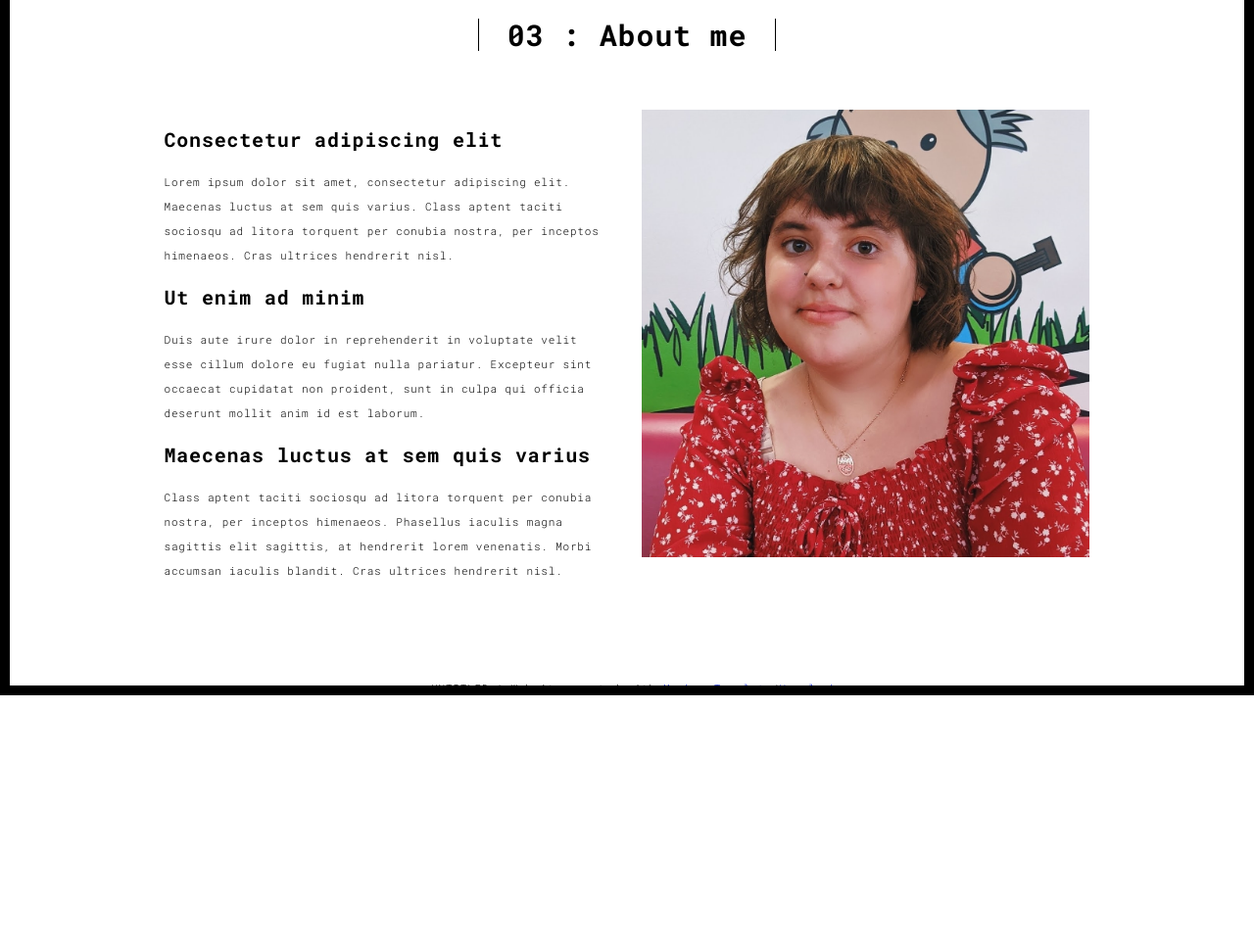
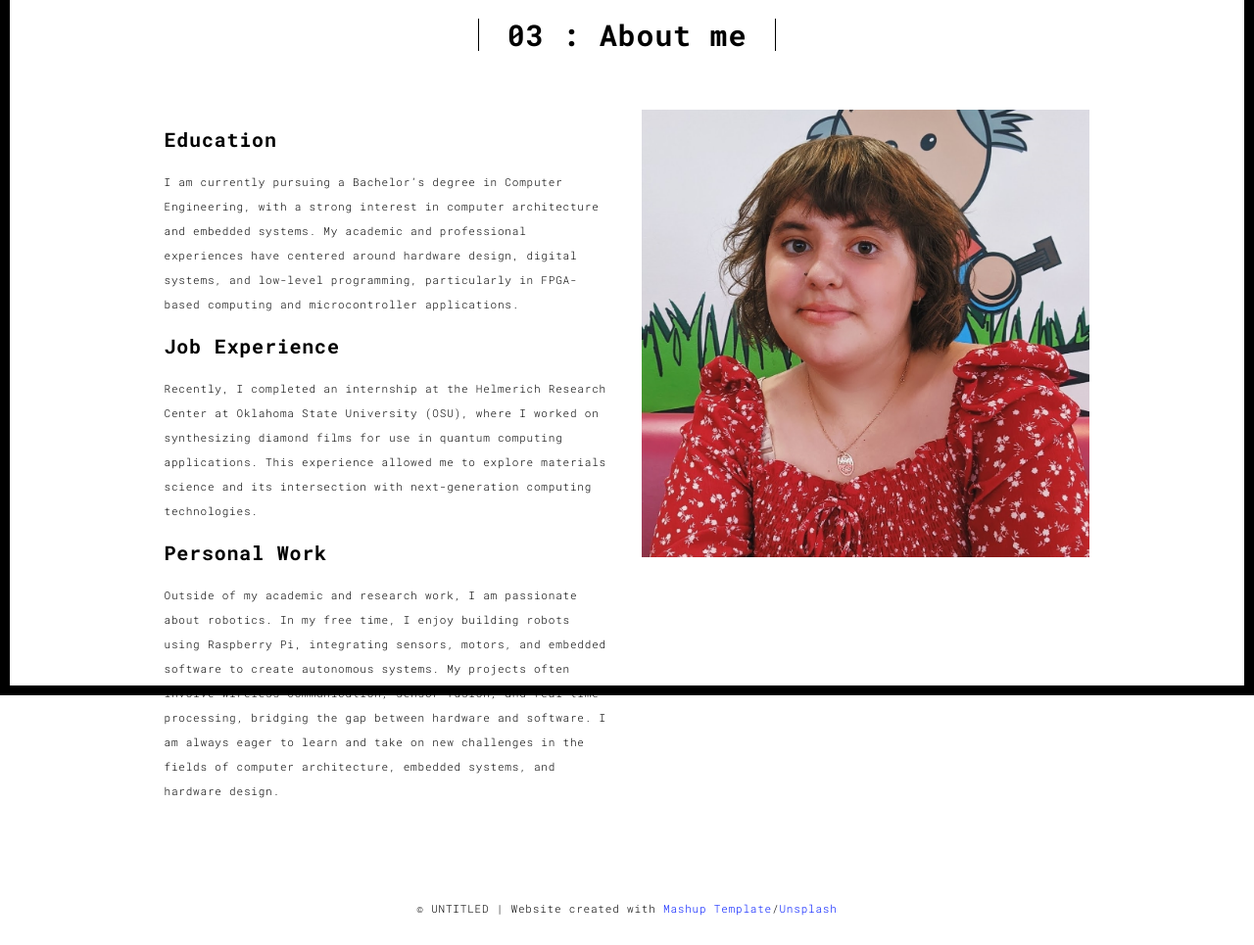
Before and after one commit to astromariia/portfo, a Flask app: page /about.html in a window 1280 px wide. Shown: the part 90-1055 px from the top of the page at 98% size. Before the commit the page ends 800 px from the top, so only its background shows below. Run offline with Flask 2, Linux system fonts and the light colour scheme; some libraries are stand-ins or nearby versions.

Commit message:
updated content, still need to work on profile picture in About

```diff
--- a/templates/about.html
+++ b/templates/about.html
@@ -17,7 +17,7 @@
 
   <title>About Me</title>
 
-<link href="./static/main.3f6952e4.css" rel="stylesheet"></head>
+<link href="./static/my.css" rel="stylesheet"></head>
 
 <body class="">
 <div id="site-border-left"></div>
@@ -61,16 +61,27 @@
             <div class="col-md-10 col-md-offset-1">
               <div class="row">
                 <div class="col-xs-12 col-md-6">
-                  <h3>Consectetur adipiscing elit</h3>
-                  <p>Lorem ipsum dolor sit amet, consectetur adipiscing elit. Maecenas luctus at sem quis varius.
-                  Class aptent taciti sociosqu ad litora torquent per conubia nostra, per inceptos himenaeos. Cras ultrices hendrerit nisl.</p>
-                  <h3>Ut enim ad minim </h3>
-                  <p>Duis aute irure dolor in reprehenderit in voluptate velit esse
-                  cillum dolore eu fugiat nulla pariatur. Excepteur sint occaecat cupidatat non
-                  proident, sunt in culpa qui officia deserunt mollit anim id est laborum.
-                  <h3>Maecenas luctus at sem quis varius</h3>
-                  <p>
-                  Class aptent taciti sociosqu ad litora torquent per conubia nostra, per inceptos himenaeos. Phasellus iaculis magna sagittis elit sagittis, at hendrerit lorem venenatis. Morbi accumsan iaculis blandit. Cras ultrices hendrerit nisl.</p>
+                  <h3>Education</h3>
+                  <p>I am currently pursuing a Bachelor’s degree in Computer Engineering,
+                     with a strong interest in computer architecture and embedded systems.
+                      My academic and professional experiences have centered around hardware
+                      design, digital systems, and low-level programming, particularly in
+                      FPGA-based computing and microcontroller applications.</p>
+                  <h3>Job Experience </h3>
+                  <p>Recently, I completed an internship at the Helmerich Research Center
+                    at Oklahoma State University (OSU), where I worked on synthesizing diamond
+                    films for use in quantum computing applications. This experience allowed me
+                    to explore materials science and its intersection with next-generation computing
+                     technologies.</p>
+                  <h3>Personal Work</h3>
+                  <p>Outside of my academic and research work, I am passionate about robotics. In
+                    my free time, I enjoy building robots using Raspberry Pi, integrating sensors,
+                    motors, and embedded software to create autonomous systems. My projects often
+                    involve wireless communication, sensor fusion, and real-time processing, bridging
+                    the gap between hardware and software.
+
+                    I am always eager to learn and take on new challenges in the fields of computer
+                    architecture, embedded systems, and hardware design.</p>
                 </div>
                 <div class="col-xs-12 col-md-6">
                   <img src="./assets/images/profil.jpg" class="img-responsive" alt="">
```
Also changed, not shown: templates/contact.html (+4 -4 lines), static/assets/images/originals/work01-hover.jpg (added), static/assets/images/originals/work02-hover.jpg (added), static/assets/images/originals/work03-hover.jpg (added), static/assets/images/work01-hover.jpg, static/assets/images/work03-hover.jpg, 1 other file.
